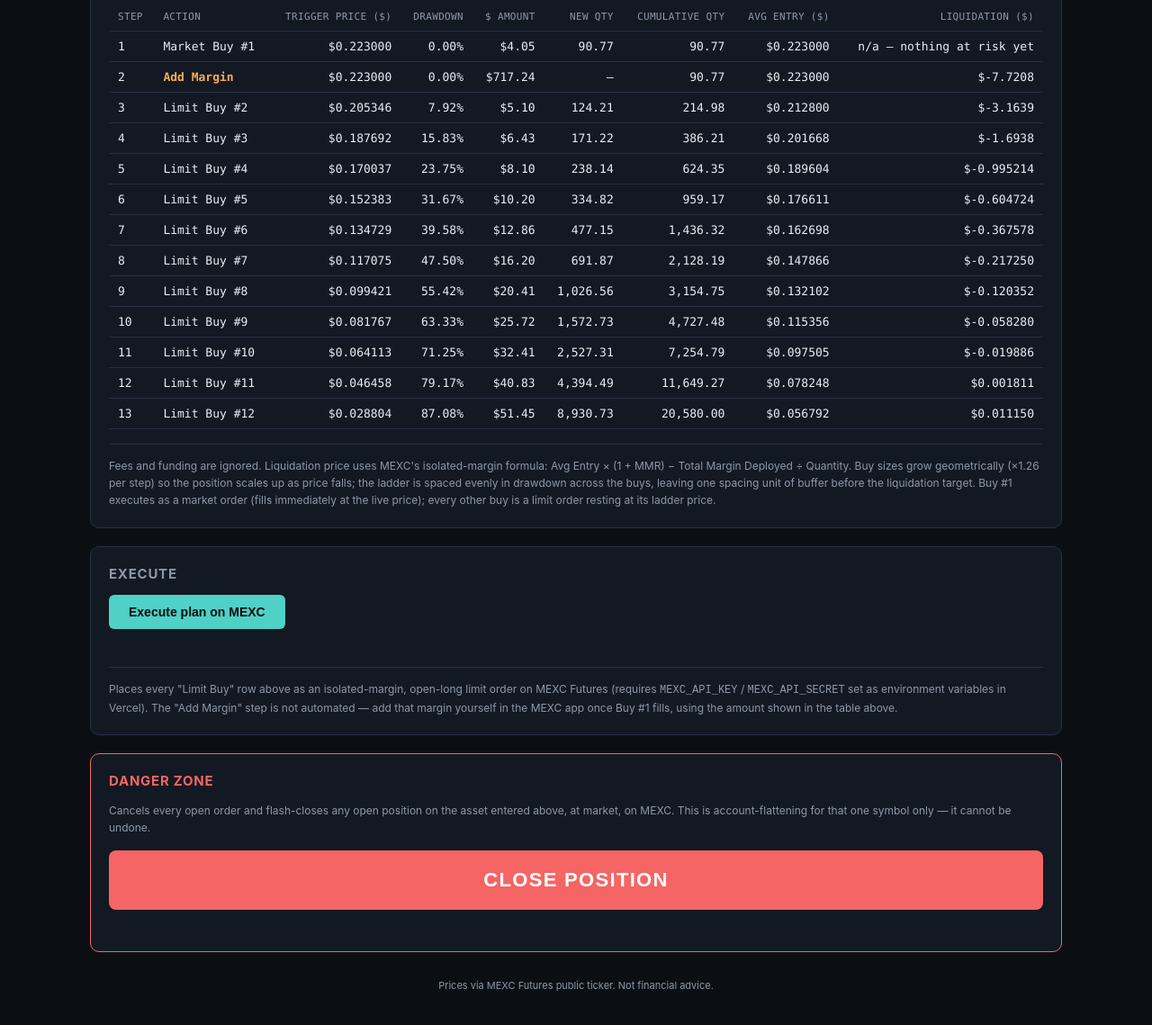
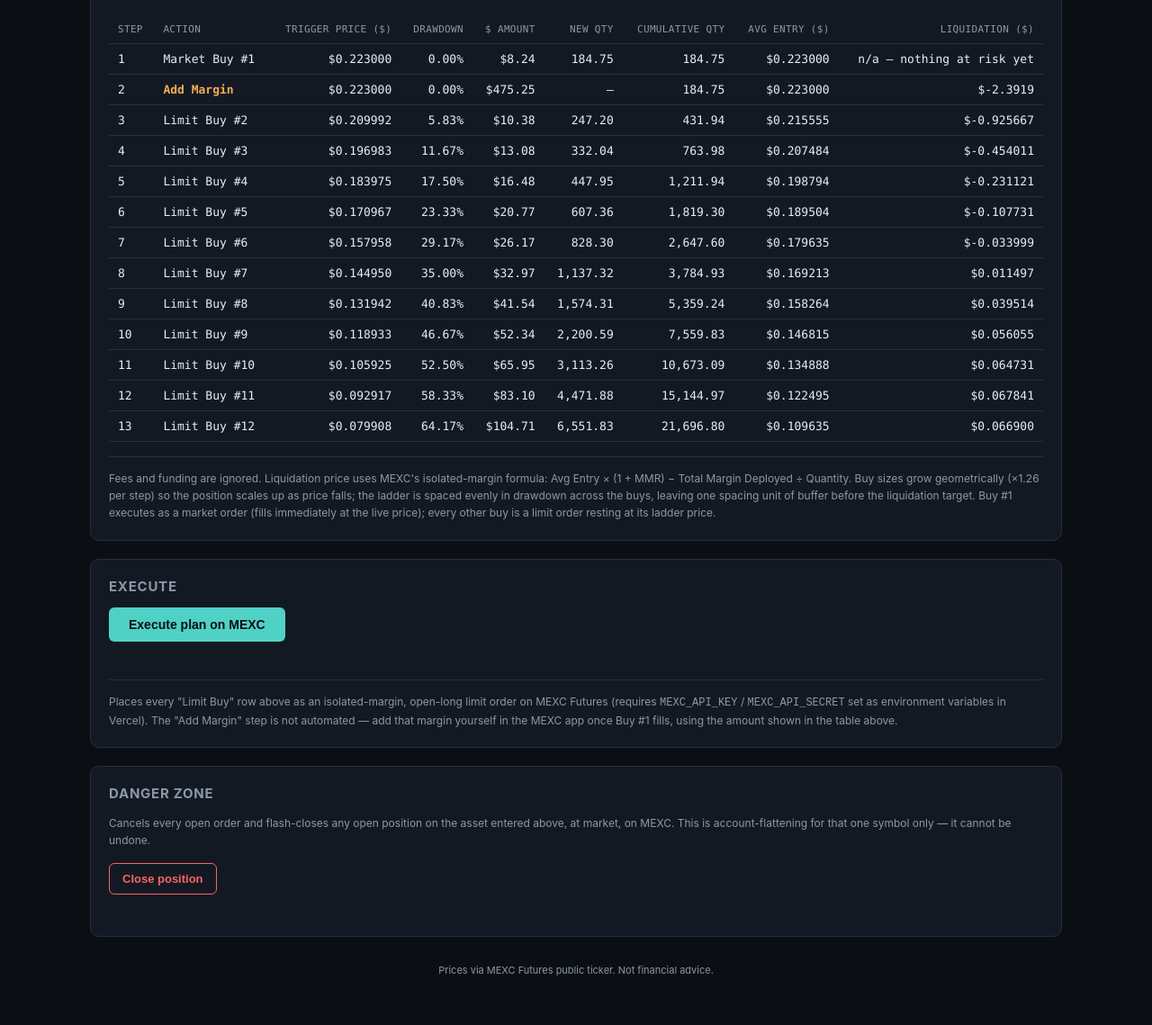
Before and after one commit to wellwho/leverage_calculator, a website: page index.html in a window 1280 px wide. Shown: the part 695-1834 px from the top of the page at 90% size. Drawn offline with Linux system fonts and the light colour scheme; no server answers.

Commit message:
Auto-refresh price/balance on load, default 70% coverage, quieter close button
- index.html: fetchLivePrice() and fetchLiveBalance() extracted out
  of the Get price / Get balance click handlers into standalone
  functions, now also called (in parallel) on page load and on
  Reset, followed by a recalculation and a position-status check —
  the plan starts from real MEXC numbers instead of the static
  0.223 / $951 fallbacks the moment the page opens.
- Default Drawdown coverage changed from 95% to 70% (input default
  and Reset).
- .danger-btn restyled from a full-width 22px solid-red block to a
  normal-sized outlined button (matches the other buttons' padding/
  font-size), text changed from 'CLOSE POSITION' to 'Close
  position'. Danger Zone card border/heading also toned down from
  red to the app's normal muted styling — the wording alone still
  signals what it does.

npm test still passes — the backfill fixture calls computePlan()
directly with its own drawdown param, unaffected by the HTML
default.

```diff
--- a/index.html
+++ b/index.html
@@ -71,21 +71,19 @@
   button:hover { opacity: 0.88; }
   button:disabled { opacity: 0.5; cursor: not-allowed; }
   button.secondary { background: var(--panel2); color: var(--text); border: 1px solid var(--border); }
-  .danger-card { border-color: var(--red); }
-  .danger-card h2 { color: var(--red); }
+  .danger-card { border-color: var(--border); }
+  .danger-card h2 { color: var(--muted); }
   .danger-btn {
-    width: 100%;
-    background: var(--red);
-    color: #fff;
-    border: none;
-    padding: 20px 20px;
-    border-radius: 8px;
-    font-size: 22px;
-    font-weight: 800;
-    letter-spacing: 0.06em;
+    background: transparent;
+    color: var(--red);
+    border: 1px solid var(--red);
+    padding: 9px 14px;
+    border-radius: 6px;
+    font-size: 13px;
+    font-weight: 600;
     cursor: pointer;
   }
-  .danger-btn:hover { opacity: 0.88; }
+  .danger-btn:hover { background: rgba(245,101,101,0.1); }
   .danger-btn:disabled { opacity: 0.5; cursor: not-allowed; }
   .price-status { font-size: 12px; margin-top: 6px; min-height: 16px; }
   .price-status.ok { color: var(--green); }
@@ -178,7 +176,7 @@
       </div>
       <div>
         <label for="targetDrawdown">Drawdown coverage (%)</label>
-        <input id="targetDrawdown" type="number" step="any" min="1" max="99" value="95" />
+        <input id="targetDrawdown" type="number" step="any" min="1" max="99" value="70" />
       </div>
       <div>
         <label for="mmr">Maintenance margin rate (%)</label>
@@ -293,7 +291,7 @@
     <div class="note" style="margin-top: 0; padding-top: 0; border-top: none; margin-bottom: 16px;">
       Cancels every open order and flash-closes any open position on the asset entered above, at market, on MEXC. This is account-flattening for that one symbol only — it cannot be undone.
     </div>
-    <button id="closeBtn" class="danger-btn">CLOSE POSITION</button>
+    <button id="closeBtn" class="danger-btn">Close position</button>
     <div id="closeStatus" class="price-status" style="margin-top: 10px;"></div>
     <div class="table-scroll">
       <table id="closeTable" style="display: none; margin-top: 10px;">
@@ -395,7 +393,9 @@ async function checkPositionStatus() {
   }
 }
 
-el('fetchBtn').addEventListener('click', async () => {
+// Pulls the live MEXC price into the Entry field. Shared by the "Get price"
+// button and the automatic page-load / Reset refresh.
+async function fetchLivePrice() {
   const symRaw = el('symbol').value.trim().toUpperCase();
   if (!symRaw) return;
   const symbol = symRaw.endsWith('_USDT') ? symRaw : `${symRaw}_USDT`;
@@ -416,6 +416,10 @@ el('fetchBtn').addEventListener('click', async () => {
   } finally {
     el('fetchBtn').disabled = false;
   }
+}
+
+el('fetchBtn').addEventListener('click', async () => {
+  await fetchLivePrice();
   checkPositionStatus();
 });
 
@@ -489,7 +493,9 @@ el('logoutBtn').addEventListener('click', async () => {
   window.location.href = '/login.html';
 });
 
-el('balanceBtn').addEventListener('click', async () => {
+// Pulls the live MEXC usable balance into the Total capital field. Shared
+// by the "Get balance" button and the automatic page-load / Reset refresh.
+async function fetchLiveBalance() {
   const statusEl = el('balanceStatus');
   statusEl.textContent = 'Fetching…';
   statusEl.className = 'price-status pending';
@@ -508,7 +514,9 @@ el('balanceBtn').addEventListener('click', async () => {
   } finally {
     el('balanceBtn').disabled = false;
   }
-});
+}
+
+el('balanceBtn').addEventListener('click', fetchLiveBalance);
 
 el('calcBtn').addEventListener('click', () => {
   const errorBox = el('errorBox');
@@ -640,11 +648,11 @@ el('executeBtn').addEventListener('click', async () => {
   checkPositionStatus();
 });
 
-el('resetBtn').addEventListener('click', () => {
+el('resetBtn').addEventListener('click', async () => {
   el('symbol').value = 'CRV';
   el('entry').value = '0.223';
   el('numBuys').value = '12';
-  el('targetDrawdown').value = '95';
+  el('targetDrawdown').value = '70';
   el('capital').value = '951';
   el('leverage').value = '5';
   el('mmr').value = '1';
@@ -656,12 +664,19 @@ el('resetBtn').addEventListener('click', () => {
   el('execTable').style.display = 'none';
   el('results').style.display = 'none';
   lastPlan = null;
+  await Promise.all([fetchLivePrice(), fetchLiveBalance()]);
+  el('calcBtn').click();
   checkPositionStatus();
 });
 
-// auto-run once on load with the defaults
+// On load: show the static defaults immediately, then pull live price +
+// balance and recalculate with real numbers, then check position status.
 el('calcBtn').click();
-checkPositionStatus();
+(async () => {
+  await Promise.all([fetchLivePrice(), fetchLiveBalance()]);
+  el('calcBtn').click();
+  checkPositionStatus();
+})();
 </script>
 </body>
 </html>
```
Also changed, not shown: README.md.
